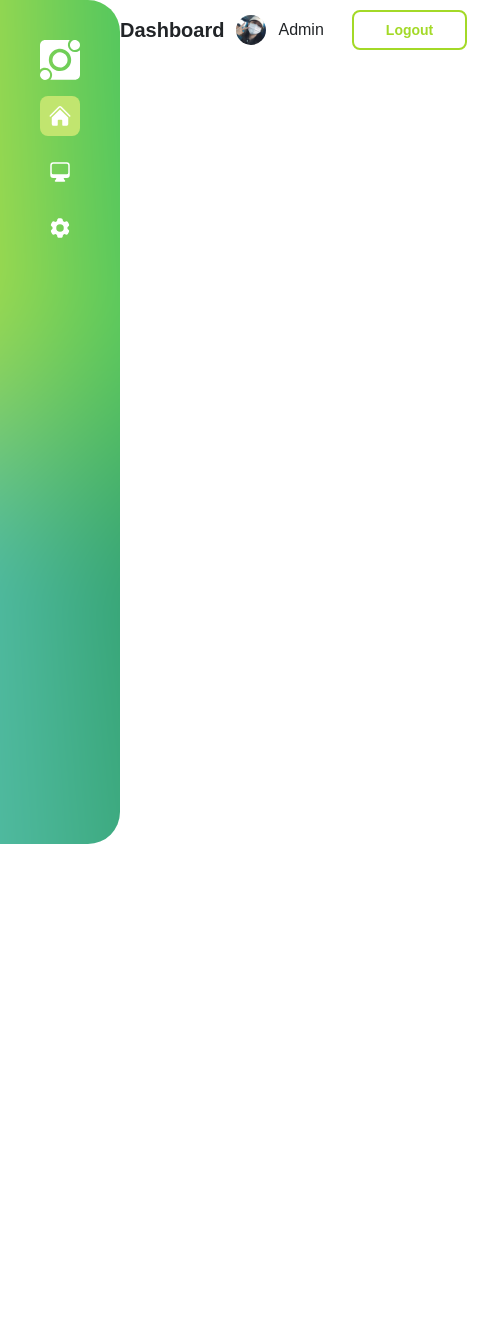
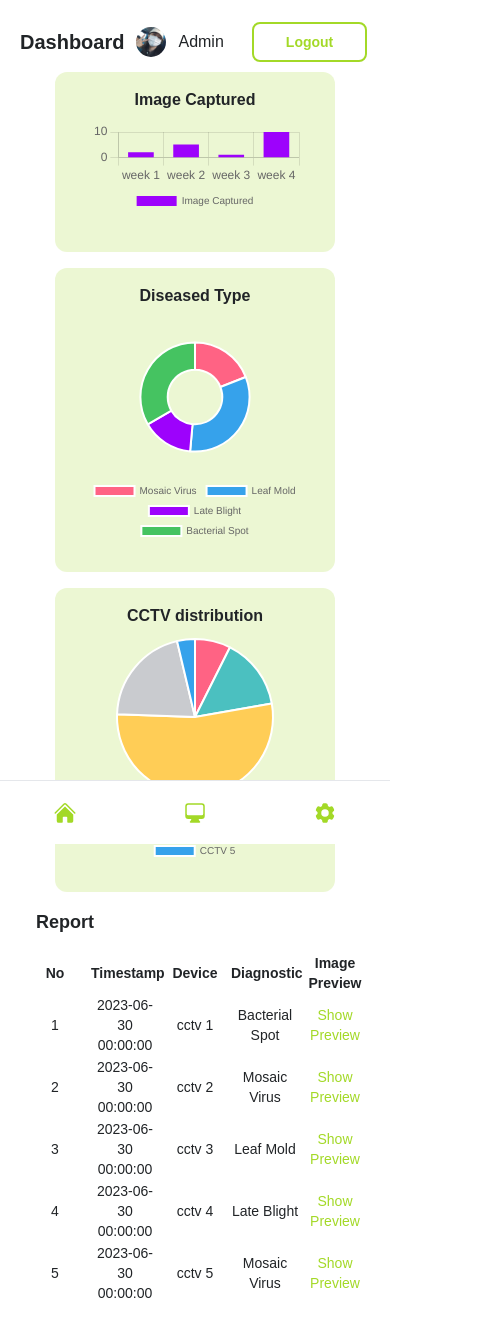
Before and after one commit to kristiandavidd/pantau, a Next.js app: page /dashboard in a window 390 px wide. Shown: the top 1336 px of the page, 477 px wide, since content can reach past the window. Before the commit the page ends 844 px from the top, so only its background shows below. Built offline with nearby package versions, Linux system fonts and the light colour scheme.

Commit message:
update dashboard

```diff
--- /dev/null
+++ b/src/components/nav_button.tsx
@@ -0,0 +1,19 @@
+import { useRouter } from "next/router";
+import {HomeIcon, ComputerDesktopIcon, Cog6ToothIcon} from "@heroicons/react/24/solid"
+
+export default function NavButton() {
+    const router = useRouter();
+    return (
+        <>
+            <button type="button" className="inline-flex flex-col items-center justify-center px-5 hover:bg-pantau-light-green/30 group" onClick={() => router.push("/dashboard")}>
+                <HomeIcon className="w-[24px] text-pantau-green"/>
+            </button>
+            <button type="button" className="inline-flex flex-col items-center justify-center px-5 hover:bg-pantau-light-green/30 group" onClick={() => router.push("/dashboard/monitor")}>
+                <ComputerDesktopIcon className="w-[24px] text-pantau-green"/>
+            </button>
+            <button type="button" className="inline-flex flex-col items-center justify-center px-5 hover:bg-pantau-light-green/30 group" onClick={() => router.push("/dashboard/setting")}>
+                <Cog6ToothIcon className="w-[24px] text-pantau-green"/>
+            </button>
+        </>
+    )
+}
--- a/src/components/sidebar.tsx
+++ b/src/components/sidebar.tsx
@@ -5,7 +5,7 @@ import {HomeIcon, ComputerDesktopIcon, Cog6ToothIcon} from "@heroicons/react/24/
 export default function Sidebar() {
     const router = useRouter();
     return(
-    <div className="w-[150px] h-screen bg-center bg-cover rounded-r-[32px] flex flex-col items-center gap-4 p-10"
+    <div className="hidden w-[150px] h-screen bg-center bg-cover rounded-r-[32px] lg:flex flex-col items-center gap-4 p-10"
         style={{
             backgroundImage: "url('../../bg.svg')",
         }}>
--- /dev/null
+++ b/src/configs/cctv_data.tsx
@@ -0,0 +1,7 @@
+export const CCTVData = [
+    { label: "CCTV 1", value: 100 },
+    { label: "CCTV 2", value: 200 },
+    { label: "CCTV 3", value: 720 },
+    { label: "CCTV 4", value: 280 },
+    { label: "CCTV 5", value: 50 },
+];
--- /dev/null
+++ b/src/configs/diseaseType_data.tsx
@@ -0,0 +1,6 @@
+export const diseaseTypeData = [
+    { label: "Mosaic Virus", value: 200 },
+    { label: "Leaf Mold", value: 340 },
+    { label: "Late Blight", value: 160 },
+    { label: "Bacterial Spot", value: 350 },
+];
--- /dev/null
+++ b/src/configs/report_data.tsx
@@ -0,0 +1,42 @@
+export const reportData = [
+    {
+        no:1,
+        timestamp:"2023-06-30 00:00:00",
+        device:"cctv 1",
+        diagnostic:"Bacterial Spot",
+        imgPreview: "Show Preview",
+        imgUrl: "/"
+    },
+    {
+        no:2,
+        timestamp:"2023-06-30 00:00:00",
+        device:"cctv 2",
+        diagnostic:"Mosaic Virus",
+        imgPreview: "Show Preview",
+        imgUrl: "/"
+    },
+    {
+        no:3,
+        timestamp:"2023-06-30 00:00:00",
+        device:"cctv 3",
+        diagnostic:"Leaf Mold",
+        imgPreview: "Show Preview",
+        imgUrl: "/"
+    },
+    {
+        no:4,
+        timestamp:"2023-06-30 00:00:00",
+        device:"cctv 4",
+        diagnostic:"Late Blight",
+        imgPreview: "Show Preview",
+        imgUrl: "/"
+    },
+    {
+        no:5,
+        timestamp:"2023-06-30 00:00:00",
+        device:"cctv 5",
+        diagnostic:"Mosaic Virus",
+        imgPreview: "Show Preview",
+        imgUrl: "/"
+    },
+]
--- /dev/null
+++ b/src/configs/weekly_data.tsx
@@ -0,0 +1,22 @@
+export const WeeklyData = [
+    {
+        id:1,
+        month:"week 1",
+        imageCaptured: 2,
+    },
+    {
+        id:2,
+        month:"week 2",
+        imageCaptured: 5,
+    },
+    {
+        id:3,
+        month:"week 3",
+        imageCaptured: 1,
+    },
+    {
+        id:4,
+        month:"week 4",
+        imageCaptured: 10,
+    },
+]
--- a/src/pages/dashboard/index.tsx
+++ b/src/pages/dashboard/index.tsx
@@ -1,16 +1,207 @@
 import { EmptyLayout } from "@/components/layout"
 import Sidebar from "@/components/sidebar"
 import DashboardHeader from "@/components/dashboard_header"
+import { Bar, Doughnut,Pie } from "react-chartjs-2";
+import { WeeklyData } from "@/configs/weekly_data";
+import React from "react";
+import { Chart, CategoryScale, LinearScale, BarElement, Title, Tooltip, Legend, ChartOptions  } from 'chart.js/auto';
+import { diseaseTypeData } from "@/configs/diseaseType_data";
+import { CCTVData } from "@/configs/cctv_data";
+import { reportData } from "@/configs/report_data";
+import Link from "next/link";
+import NavButton from "@/components/nav_button";
+import { ArrowTopRightOnSquareIcon } from "@heroicons/react/24/outline";
 
-export default function dashboard() {
+Chart.register(CategoryScale, LinearScale, BarElement, Title, Tooltip, Legend);
+
+interface reportDataProps{
+  data: {
+    no: number,
+    timestamp: string,
+    device: string,
+    diagnostic: string,
+    imgPreview: string,
+    imgUrl:string
+  }
+}
+
+export default function dashboard(props:reportDataProps) {
+  const {data} = props
+  const getData = () => {
+    const imageCaptured = WeeklyData.map((data) => data.imageCaptured);
+    return { imageCaptured};
+  };
+
+  const { imageCaptured } = getData();
+
+  const weeklyData = {
+    labels: WeeklyData.map((data) => data.month),
+    datasets: [
+      {
+        label: "Image Captured",
+        backgroundColor: "#9D02FC",
+        borderColor: "#9D02FC",
+        data: imageCaptured,
+        fill: false,
+        barThickness: 25,
+
+      },
+    ],
+  };
+
+  const diseaseType_data = {
+    labels: [
+      'Mosaic Virus',
+      'Leaf Mold',
+      'Late Blight',
+      'Bacterial Spot'
+    ],
+    datasets: [{
+      label: "count",
+      data: diseaseTypeData,
+      backgroundColor: [
+        'rgb(255, 99, 132)',
+        'rgb(54, 162, 235)',
+        'rgb(157, 2, 252)',
+        'rgb(69, 195, 97)'
+      ],
+      hoverOffset: 4,
+      radius: "70%",
+    }]
+  };
+
+  const cctv_data = {
+    labels: [
+      'CCTV 1',
+      'CCTV 2',
+      'CCTV 3',
+      'CCTV 4',
+      'CCTV 5',
+    ],
+    datasets: [{
+      label: 'CCTV',
+      data: CCTVData,
+      backgroundColor: [
+          'rgb(255, 99, 132)',
+          'rgb(75, 192, 192)',
+          'rgb(255, 205, 86)',
+          'rgb(201, 203, 207)',
+          'rgb(54, 162, 235)'
+      ]
+    }],
+  };
+
+  const barOptions = {
+    responsive: true,
+    maintainAspectRatio: true,
+    // aspectRatio: 2,
+    layout: {
+      padding: {
+        left: 20,
+        right: 20,
+        top: 20,
+        bottom: 20,
+      },
+      position: 'bottom'
+    },
+    plugins: {
+      legend: {
+        position: 'bottom',
+        labels: {
+          font: {
+            size: 10,
+          },
+        }
+      },
+
+    },
+  };
+
+  const DoughOption = {
+    responsive: true,
+    maintainAspectRatio: true,
+    // aspectRatio: 2,
+    layout: {
+      padding: {
+        left: 10,
+        right: 10,
+        top: 10,
+        bottom: 10,
+      },
+    },
+    plugins: {
+      legend: {
+        position: 'bottom',
+        labels: {
+          font: {
+            size: 10,
+          },
+        }
+      },
+
+    },
+  };
+
   return(
     <EmptyLayout
     pageTitle="Dashboard | Pantau"
     description="ini dashboard Pantau">
+      <div className="flex ">
+          <Sidebar/>
+          <div className="flex flex-col w-full px-5 py-3">
+              <DashboardHeader title="Dashboard"/>
+              <div className="flex lg:flex-row w-full flex-col gap-4 lg:h-[250px]">
+                  <div className="flex flex-col items-center self-center justify-start w-4/5 p-4 md:w-3/5 lg:w-1/3 bg-pantau-light-green/30 rounded-xl lg:self-auto">
+                    <h1 className="font-bold">Image Captured</h1>
+                    <Bar data={weeklyData}  options={barOptions} />
+                  </div>
+                  <div className="flex flex-col items-center self-center justify-start w-4/5 p-4 md:w-3/5 lg:w-1/3 bg-pantau-light-green/30 rounded-xl lg:self-auto">
+                    <h1 className="font-bold">Diseased Type</h1>
+                    <Doughnut data={diseaseType_data} options={DoughOption}/>
+                  </div>
+                  <div className="flex flex-col items-center self-center justify-start w-4/5 p-4 lg:self-auto md:w-3/5 lg:w-1/3 bg-pantau-light-green/30 rounded-xl">
+                    <h1 className="font-bold">CCTV distribution</h1>
+                    <Pie data={cctv_data} options={DoughOption}/>
+                  </div>
+              </div>
+              <h1 className="m-4 text-lg font-bold items-content-start">Report</h1>
+              <div className="w-full pb-20 lg:pb-0">
+                  <table className="w-full text-sm text-center table-fixed">
+                      <thead>
+                          <tr>
+                          <th>No</th>
+                          <th>Timestamp</th>
+                          <th>Device</th>
+                          <th>Diagnostic</th>
+                          <th>Image Preview</th>
+                          </tr>
+                      </thead>
+                      <tbody className="w-full">
 
-            <div className="flex">
-                <Sidebar/>
-                <DashboardHeader title="Dashboard"/>
+                            {reportData.map((data)=>{
+                              return (
+
+                                <tr>
+                                  <td>{data.no}</td>
+                                  <td>{data.timestamp}</td>
+                                  <td>{data.device}</td>
+                                  <td>{data.diagnostic}</td>
+                                  <td className="text-pantau-green hover:text-pantau-dark-green"><Link href={data.imgUrl}>{data.imgPreview}</Link></td>
+                                </tr>
+                              )
+                            })}
+
+
+                      </tbody>
+                  </table>
+              </div>
+          </div>
+
+      </div>
+      <div className="fixed bottom-0 left-0 z-50 w-full h-16 bg-white border-t border-gray-200 lg:hidden">
+        <div className="grid h-full max-w-lg grid-cols-3 mx-auto font-medium">
+          <NavButton/>
+        </div>
       </div>
     </EmptyLayout>
   )
--- a/src/pages/dashboard/monitor.tsx
+++ b/src/pages/dashboard/monitor.tsx
@@ -3,13 +3,10 @@ import Sidebar from "@/components/sidebar";
 import DashboardHeader from "@/components/dashboard_header";
 import { ViewfinderCircleIcon} from "@heroicons/react/24/solid"
 import {PlusCircleIcon} from "@heroicons/react/24/outline"
-import Webcam from "react-webcam"
 import { useRef,useState, useEffect } from "react";
-import { Stream } from "stream";
-import { inherits } from "util";
-import Buttons from "@/components/button";
+import NavButton from "@/components/nav_button";
 
-const CameraProps = ["CCTV","CCTV","CCTV"]
+const CameraProps = ["CCTV","CCTV","CCTV", "CCTV", "CCTV"]
 
 export default function Setting(){
     const videoRef = useRef<HTMLVideoElement | null>(null);
@@ -69,12 +66,12 @@ export default function Setting(){
         <EmptyLayout
         pageTitle="Monitor | Pantau"
         description="ini monitor Pantau">
-            <div className="flex">
+            <div className="flex pb-32 lg:pb-0">
                 <Sidebar/>
                 <div className="flex flex-col items-center w-full px-5 py-3">
                     <DashboardHeader title="Monitor"/>
-                    <div className="flex w-full">
-                        <div className="w-1/4">
+                    <div className="flex flex-col m-4 lg:w-full lg:flex-row">
+                        <div className="w-full lg:w-1/4">
                             <h1 className="text-lg font-bold">Daftar Perangkat</h1>
                             <div className="flex gap-3 p-2">
                                 <PlusCircleIcon className="w-[20px] text-pantau-green"/>
@@ -88,7 +85,7 @@ export default function Setting(){
                                         <div className="p-2">
                                             <div className="flex gap-3">
                                                 <ViewfinderCircleIcon className="w-[24px]"/>
-                                                <h1 className={`${index+1 === 1 && 'font-bold'}`}>{data} + {index+1}</h1>
+                                                <h1 className={`${index+1 === 1 && 'font-bold'}`}>{data} {index+1}</h1>
                                             </div>
                                             <hr />
                                         </div>
@@ -97,7 +94,7 @@ export default function Setting(){
                             </div>
                         </div>
 
-                        <div className="flex w-3/4 gap-4">
+                        <div className="flex flex-col items-center gap-4 items lg:flex-row lg:items-start">
                             <div className="flex flex-col items-center rounded-xl">
                                 <video ref={videoRef} className="h-[300px]"></video>
                                 <button onClick={takePhoto} className=" bg-pantau-green text-center rounded-[8px] text-pantau-dark-green hover:bg-pantau-green/80 ease-in-out duration-300 text-sm py-2 px-8 w-fit m-4 font-semibold">
@@ -105,7 +102,7 @@ export default function Setting(){
                                 </button>
                             </div>
                             <div className={`flex flex-col items-center bg-pantau-light-green/30 h-[300px] w-[400px]` + (hasPhoto?'hasphoto': '')}>
-                                <canvas ref={photoRef}></canvas>
+                                <canvas ref={photoRef} className="m-auto"></canvas>
                                 <button onClick={closePhoto} className=" bg-pantau-green text-center rounded-[8px] text-pantau-dark-green hover:bg-pantau-green/80 ease-in-out duration-300 text-sm py-2 px-8 w-fit m-4 font-semibold">
                                     Close
                                 </button>
@@ -114,6 +111,11 @@ export default function Setting(){
                     </div>
                 </div>
             </div>
+            <div className="fixed bottom-0 left-0 z-50 w-full h-16 bg-white border-t border-gray-200 lg:hidden">
+                <div className="grid h-full max-w-lg grid-cols-3 mx-auto font-medium">
+                <NavButton/>
+                </div>
+            </div>
         </EmptyLayout>
     )
 }
```
Also changed, not shown: package.json (+5 -2 lines), src/components/barChart.tsx (added, +7 -0 lines), src/pages/dashboard/setting.tsx (+8 -3 lines), 1 other file (tests, documents, lock files or other folders). Lines whose indentation alone changed are shown as unchanged.
